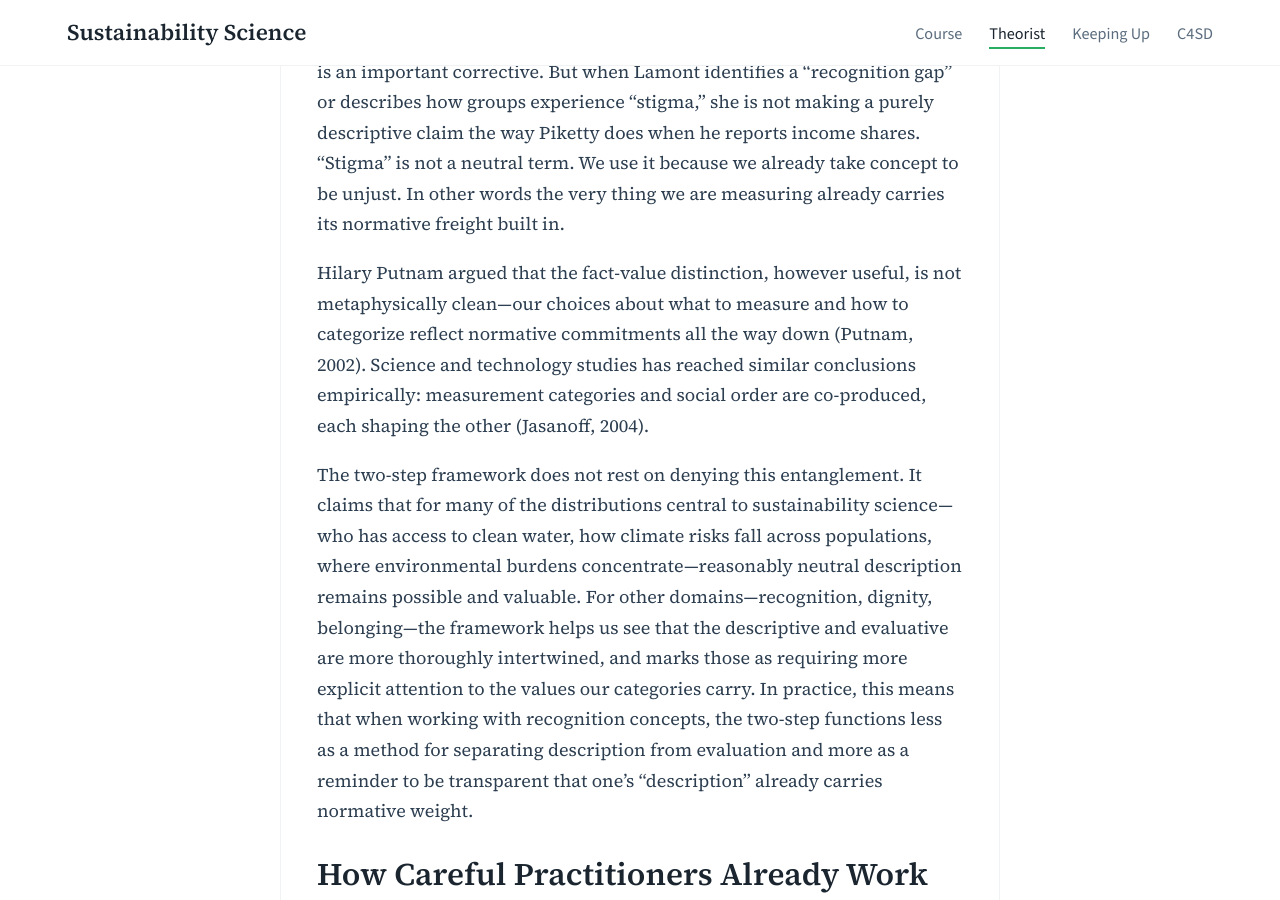
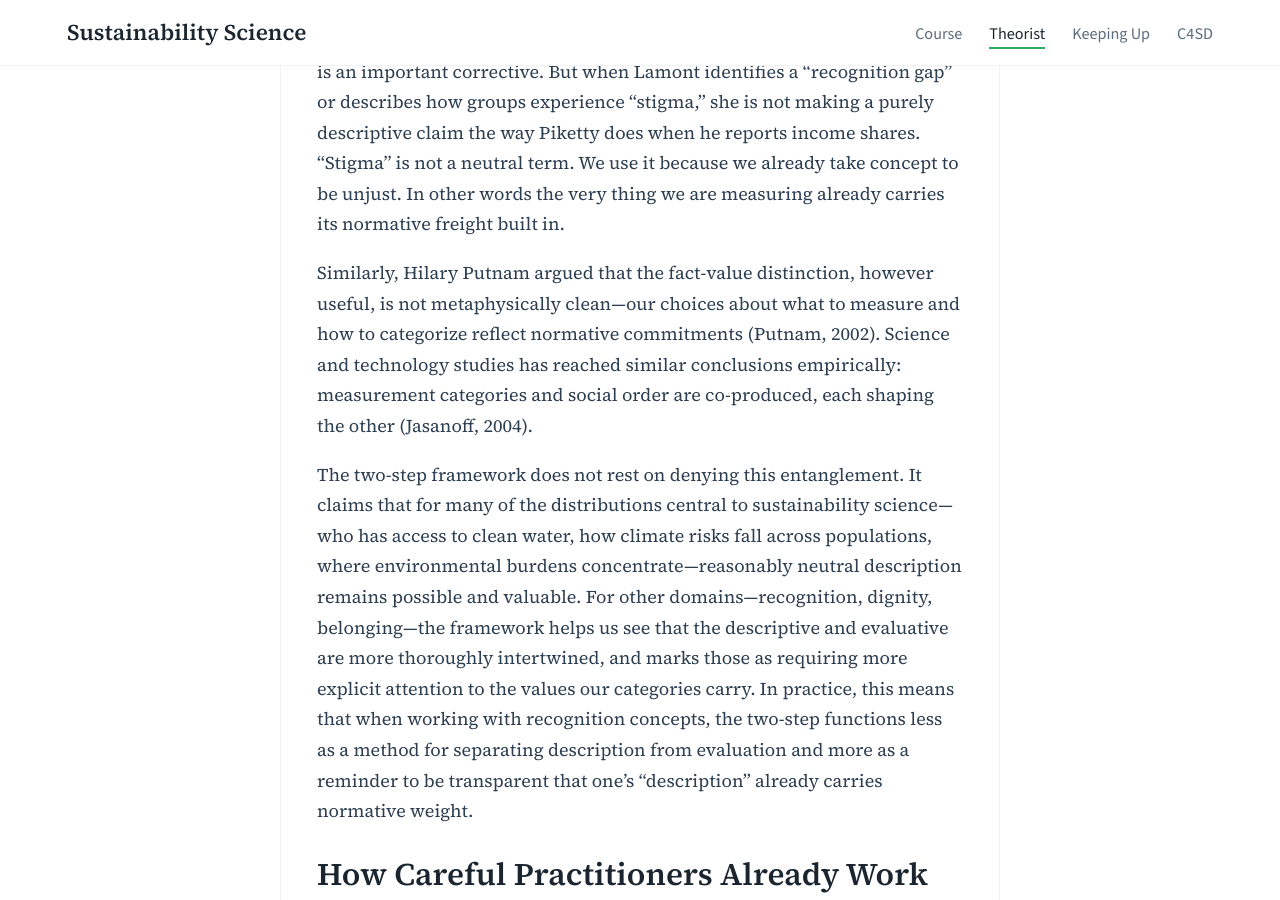
Before and after one commit to agharley/sustsci, a Jekyll site: the page built from blog/_posts/2026-01-01-inequality-inequity.md, in a window 1280 px wide and 900 px high, scrolled down 9830 px. Built offline with Jekyll 4.4.1, drawn with Linux system fonts in a browser that asks for light colours.

Commit message:
Update 2026-01-01-inequality-inequity.md

```diff
--- a/blog/_posts/2026-01-01-inequality-inequity.md
+++ b/blog/_posts/2026-01-01-inequality-inequity.md
@@ -117,7 +117,7 @@ The two-step framework has limits. For many distributions—income, emissions, e
 
 Michèle Lamont has argued influentially that inequality scholarship has focused too narrowly on material distributions while neglecting what she calls "recognition gaps"—disparities in dignity, worth, and cultural membership between groups (Lamont, 2018; Pierson & Lamont, 2019). This is an important corrective. But when Lamont identifies a "recognition gap" or describes how groups experience "stigma," she is not making a purely descriptive claim the way Piketty does when he reports income shares. "Stigma" is not a neutral term. We use it because we already take  concept to be unjust. In other words the very thing we are measuring already carries its normative freight built in.
 
-Hilary Putnam argued that the fact-value distinction, however useful, is not metaphysically clean—our choices about what to measure and how to categorize reflect normative commitments all the way down (Putnam, 2002). Science and technology studies has reached similar conclusions empirically: measurement categories and social order are co-produced, each shaping the other (Jasanoff, 2004).
+Similarly, Hilary Putnam argued that the fact-value distinction, however useful, is not metaphysically clean—our choices about what to measure and how to categorize reflect normative commitments (Putnam, 2002). Science and technology studies has reached similar conclusions empirically: measurement categories and social order are co-produced, each shaping the other (Jasanoff, 2004).
 
 The two-step framework does not rest on denying this entanglement. It claims that for many of the distributions central to sustainability science—who has access to clean water, how climate risks fall across populations, where environmental burdens concentrate—reasonably neutral description remains possible and valuable. For other domains—recognition, dignity, belonging—the framework helps us see that the descriptive and evaluative are more thoroughly intertwined, and marks those as requiring more explicit attention to the values our categories carry. In practice, this means that when working with recognition concepts, the two-step functions less as a method for separating description from evaluation and more as a reminder to be transparent that one's "description" already carries normative weight.
 
```
